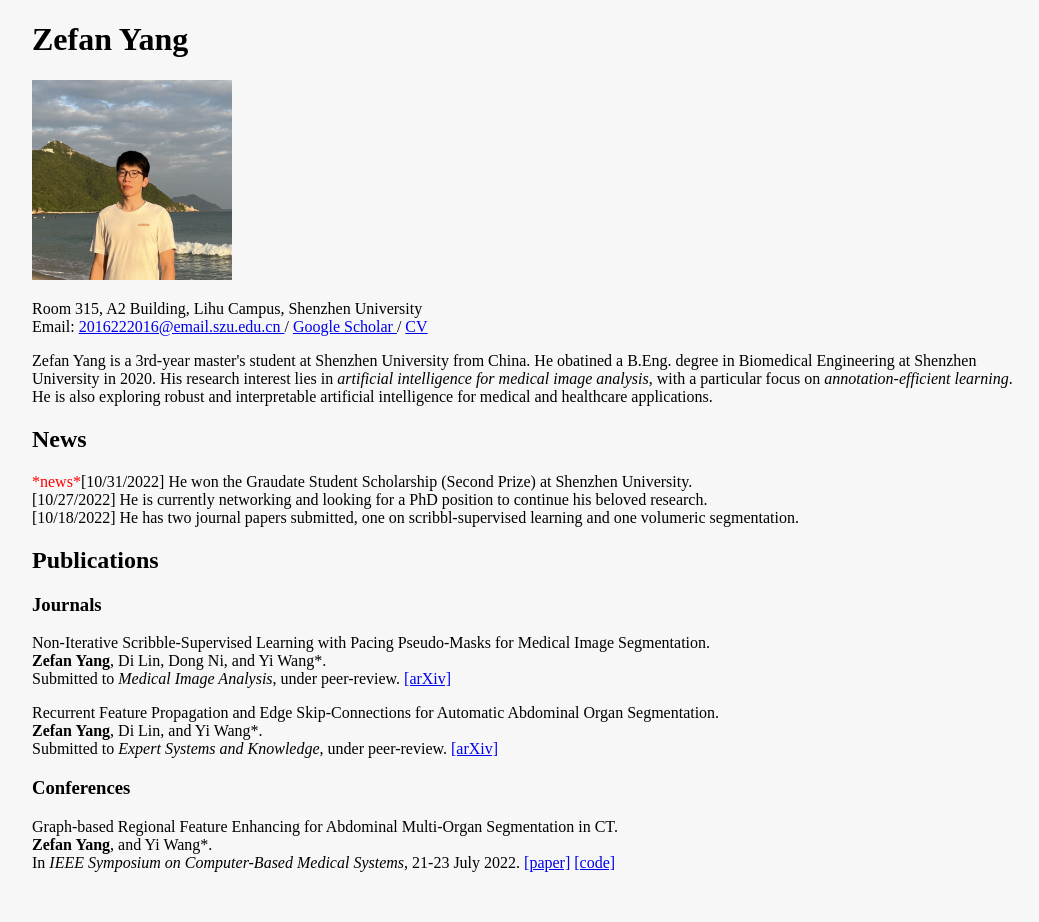
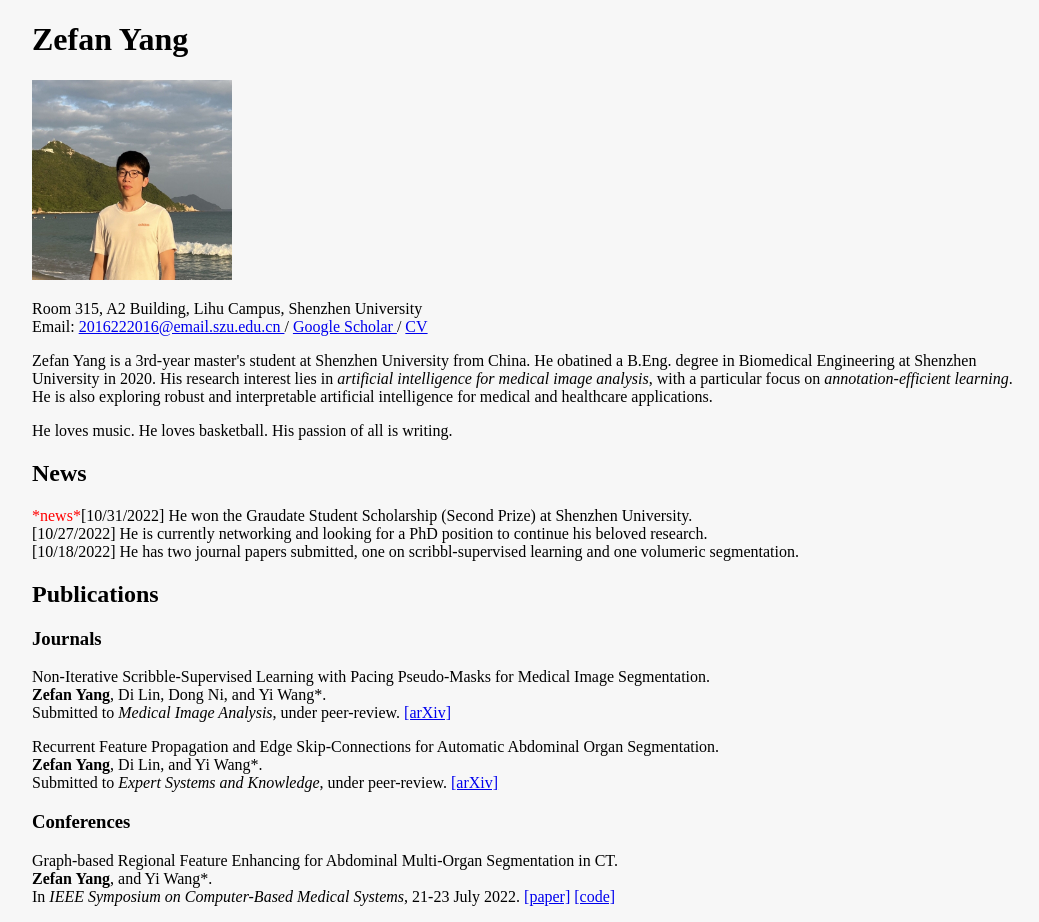
Before and after one commit to zefanyang/zefanyang.github.io, a plain HTML site: page index.html in a window 1280 px wide. Shown: the whole page, without its empty margins (108-1147 px from the left). Before the commit the page ends 888 px from the top, so only its background shows below. Drawn offline with Linux system fonts and the light colour scheme.

Commit message:
update profile

```diff
--- a/index.html
+++ b/index.html
@@ -26,6 +26,10 @@
 			His research interest lies in <i>artificial intelligence for medical image analysis</i>,
 			with a particular focus on <i>annotation-efficient learning</i>. He is also exploring robust
 			and interpretable artificial intelligence for medical and healthcare applications.
+			</p>
+
+			<p>
+			He loves music. He loves basketball. His passion of all is writing.
 			</p>
 
 			<header>
```
